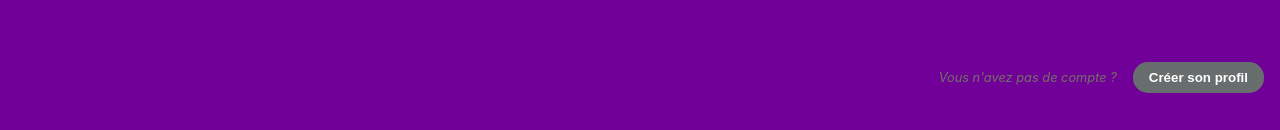
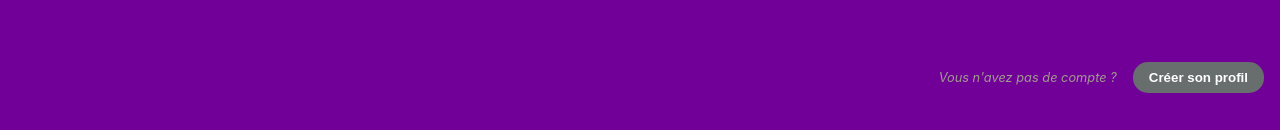
Before and after one commit to SalemDrenay/hackathon2, a React (Create React App) app in the folder glitchteam-app/: page / in a window 1280 px wide. Shown: the part 667-797 px from the top of the page. Built offline with nearby package versions, Linux system fonts and the light colour scheme.

Commit message:
route in burger menu corrected

```diff
--- a/glitchteam-app/src/assets/css/LoginPage.css
+++ b/glitchteam-app/src/assets/css/LoginPage.css
@@ -114,7 +114,7 @@
 }
 
 .NoAccount p {
-    color:hsl(39, 6%, 43%);
+    color:hsl(40, 9%, 59%);
     font-size: 0.8rem;
     font-style: italic;
 }
--- a/glitchteam-app/src/components/Home.jsx
+++ b/glitchteam-app/src/components/Home.jsx
@@ -19,7 +19,7 @@ function Home() {
                         <span></span>
 
                         <ul id="menu">
-                            <a href="http://localhost:3000/login">
+                            <a href="http://localhost:3000/">
                                 <li>Déconnexion</li>
                             </a>
                         </ul>
```
Also changed, not shown: 1 other file (tests, documents, lock files or other folders).
